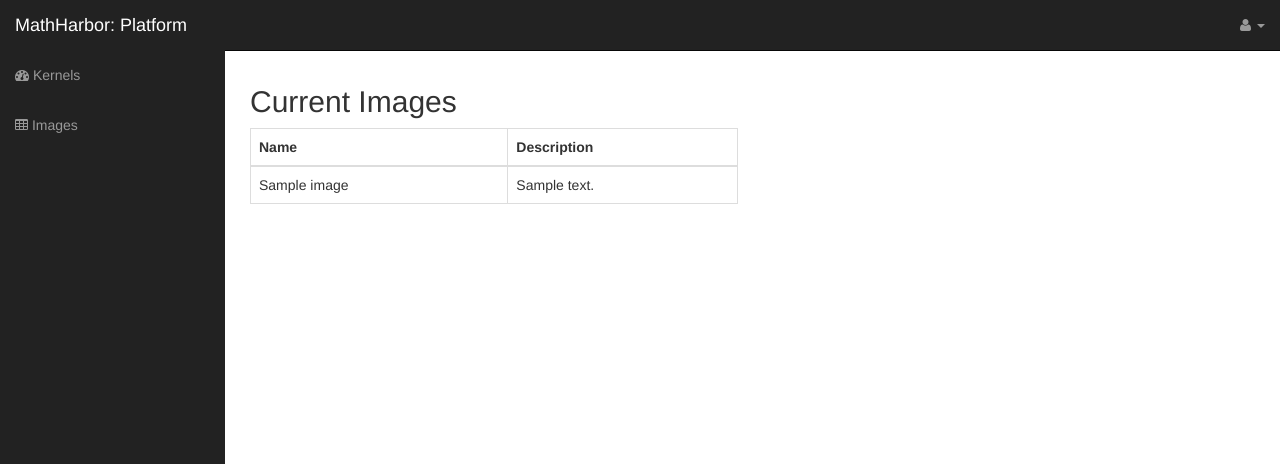
After one commit to rudimk/skyfall, a Flask app: template templates/images.html in a window 1280 px wide. The commit adds this page. Shown: the top 464 px of the page. Run offline with Flask 2, Linux system fonts and the light colour scheme; the template is opened without the code that fills it: most values are stand-ins (such as "Sample title", 1, 10 or a date in 2020); some libraries are stand-ins or nearby versions.

Commit message:
Added a view and template for viewing image names and descriptions.

```diff
--- a/app.py
+++ b/app.py
@@ -162,6 +162,11 @@ def kernels_view():
     stopped_user_kernels = Kernel.select().where(Kernel.owner == current_user and Kernel.state == 'Stopped')
     return render_template('kernels.html', running_user_kernels=running_user_kernels, stopped_user_kernels=stopped_user_kernels)
 
+@app.route('/images')
+def images_view():
+    images = Image.select()
+    return render_template('images.html', images=images)
+
 @app.route('/kernel_new')
 def new_kernel_view():
     user = auth.get_logged_in_user()
--- /dev/null
+++ b/templates/images.html
@@ -0,0 +1,25 @@
+{% extends "layout.html" %}
+{% block content %}
+<div class="row">
+          <div class="col-lg-6">
+            <h2>Current Images</h2>
+            <div class="table-responsive">
+              <table class="table table-bordered table-hover">
+                <thead>
+                  <tr>
+                    <th>Name</th>
+                    <th>Description</th>
+                  </tr>
+                </thead>
+                <tbody>
+                {% for image in images %}
+                  <tr>
+                    <td>{{ image.name }}</td>
+                    <td>{{ image.description }}</td>
+                  </tr>
+                {% endfor %}
+                </tbody>
+              </table>
+            </div>
+          </div>
+{% endblock %}
--- a/templates/layout.html
+++ b/templates/layout.html
@@ -36,9 +36,9 @@
         <!-- Collect the nav links, forms, and other content for toggling -->
         <div class="collapse navbar-collapse navbar-ex1-collapse">
           <ul class="nav navbar-nav side-nav">
-            <li><a href="index.html"><i class="fa fa-dashboard"></i> Kernels</a></li>
+            <li><a href="/kernels"><i class="fa fa-dashboard"></i> Kernels</a></li>
             <!--<li><a href="charts.html"><i class="fa fa-bar-chart-o"></i> Analytics</a></li>-->
-            <li><a href="tables.html"><i class="fa fa-table"></i> Profiles</a></li>
+            <li><a href="/images"><i class="fa fa-table"></i> Images</a></li>
           </ul>
 
           <ul class="nav navbar-nav navbar-right navbar-user">
```
